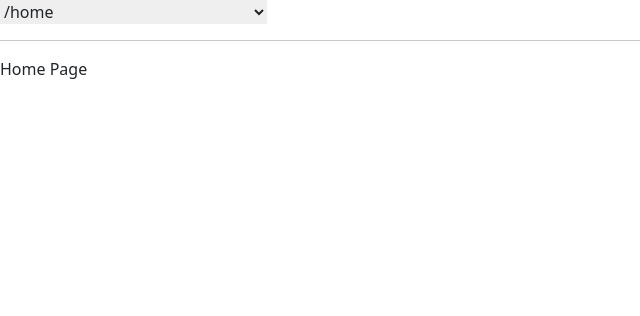
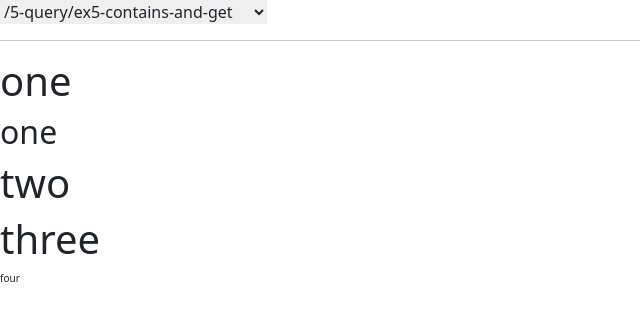
Before and after one commit to video-corsi/e2e-test-in-cypress-react, a React (Vite) app: page /5-query/ex5-contains-and-get in a window 1280 px wide. Before the commit this address led to /home. Shown: the top 316 px of the page, without its empty margins (0-640 px from the left). Built offline with nearby package versions, Linux system fonts and the light colour scheme.

Commit message:
add 5-query/ex5-contains-and-get

```diff
--- /dev/null
+++ b/src/examples/5-query/Ex5ContainsAndGet.tsx
@@ -0,0 +1,11 @@
+export default function () {
+  return (
+    <div>
+      <h1>one</h1>
+      <h2>one</h2>
+      <h1 className="hello">two</h1>
+      <h1 data-testid="hello">three</h1>
+      <div style={{ fontSize: 10}}>four</div>
+    </div>
+  )
+}
--- a/src/routes.tsx
+++ b/src/routes.tsx
@@ -9,10 +9,11 @@ import Ex14AutomaticWaiting from './examples/5-query/Ex14AutomaticWaiting';
 import Ex1Visit from './examples/5-query/Ex1Visit';
 import Ex2Get from "./examples/5-query/Ex2Get";
 import Ex3Contains from "./examples/5-query/Ex3Contains";
+import Ex4GetVsContains from "./examples/5-query/Ex4GetVsContains";
+import Ex5ContainsAndGet from "./examples/5-query/Ex5ContainsAndGet";
 import Playground from './examples/Playground';
 import AntDemo from './pages/AntDemo';
 import Home from './pages/Home';
-import Ex4GetVsContains from "./examples/5-query/Ex4GetVsContains";
 
 export const routes = [
   // pages
@@ -34,6 +35,7 @@ export const routes = [
   { path: "/5-query/ex2-get", element: <Ex2Get /> },
   { path: "/5-query/ex3-contains", element: <Ex3Contains /> },
   { path: "/5-query/ex4-get-vs-contains", element: <Ex4GetVsContains /> },
+  { path: "/5-query/ex5-contains-and-get", element: <Ex5ContainsAndGet /> },
   { path: "/5-query/ex14-automatic-waiting", element: <Ex14AutomaticWaiting /> },
   { path: '*', element: <Navigate to="home" /> },
 ];
```
Also changed, not shown: 1 other file (tests, documents, lock files or other folders).
